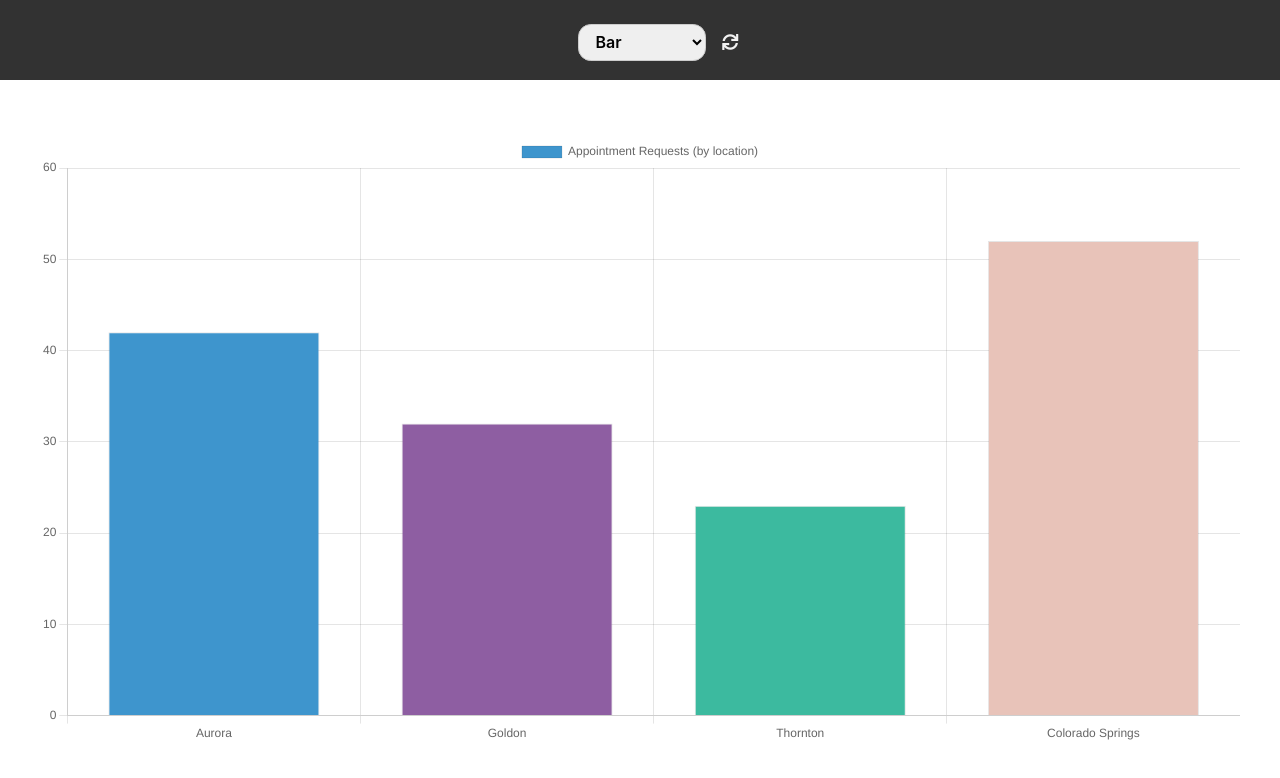
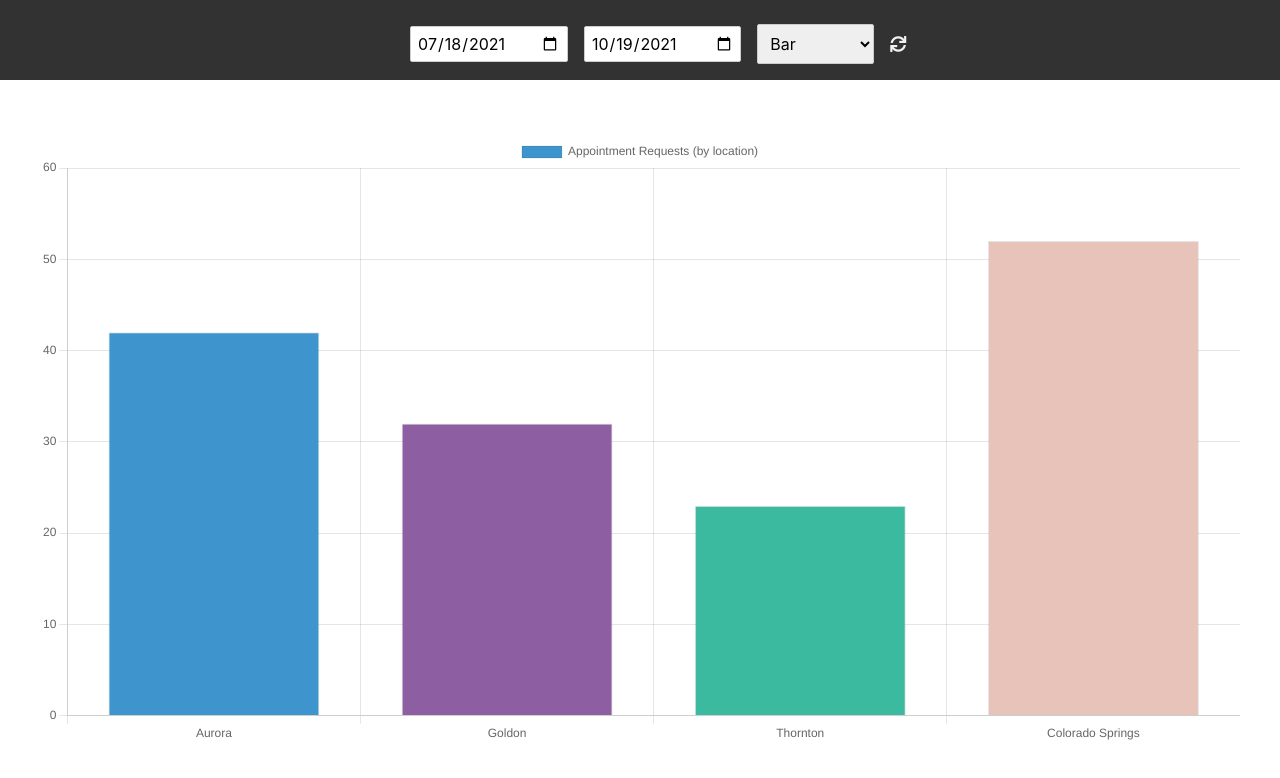
Before and after one commit to bmehder/svelte-chartjs, a Svelte app: page / in a window 1280 px wide. Shown: the top 778 px of the page. Built offline with nearby package versions, Linux system fonts and the light colour scheme.

Commit message:
added DatePicker

```diff
--- a/public/global.css
+++ b/public/global.css
@@ -45,7 +45,7 @@ textarea {
   font-size: inherit;
   -webkit-padding: 0.4em 0;
   padding: 0.4em;
-  margin: 0 0 0.5em 0;
+  /* margin: 0 0 0.5em 0; */
   box-sizing: border-box;
   border: 1px solid #ccc;
   border-radius: 2px;
--- a/src/App.svelte
+++ b/src/App.svelte
@@ -2,15 +2,21 @@
   import { chartType, myOptions } from './settings'
 
   import Spinner from './Spinner.svelte'
+  import DatePicker from './DatePicker.svelte'
   import Select from './Select.svelte'
   import Refresher from './Refresher.svelte'
   import Chart from './Chart.svelte'
 
-  const API_ROUTE = './api/get.json'
+  const today = new Date().toISOString().slice(0, 10)
 
+  let startDate = '2021-07-18'
+  let endDate = today
   let type = chartType
+
   let fetchedData
   let isDarkMode = false
+
+  let apiRoute = `./api/get.json?startDate=${startDate}&endDate=${endDate}`
 
   $: config = {
     type,
@@ -25,12 +31,17 @@
     fetchedData = data
   }
 
-  const promise = getData(API_ROUTE)
+  const promise = getData(apiRoute)
 
-  const refreshData = () => getData(API_ROUTE)
+  const refreshData = () => getData(apiRoute)
+
+  $: console.log('Start: ' + startDate, 'End: ' + endDate)
+  $: fetchedData && console.log(JSON.stringify(fetchedData, null, 2))
 </script>
 
 <header on:dblclick={() => (isDarkMode = !isDarkMode)}>
+  <DatePicker bind:value={startDate} />
+  <DatePicker bind:value={endDate} />
   <Select bind:type />
   <Refresher on:click={refreshData} />
 </header>
@@ -38,7 +49,7 @@
 <main class:dark={isDarkMode}>
   {#await promise}
     <Spinner />
-  {:then _dataReceived}
+  {:then}
     <Chart {config} />
   {/await}
 </main>
--- /dev/null
+++ b/src/DatePicker.svelte
@@ -0,0 +1,5 @@
+<script>
+  export let value
+</script>
+
+<input type="date" bind:value />
--- a/src/Select.svelte
+++ b/src/Select.svelte
@@ -12,11 +12,8 @@
 
 <style>
   select {
-    display: block;
-    padding: 0.4rem 0.8rem;
+    padding: 0.5rem;
     outline: none;
-    border-radius: 0.8rem;
-    font-weight: 600;
     cursor: pointer;
     user-select: none;
   }
```
